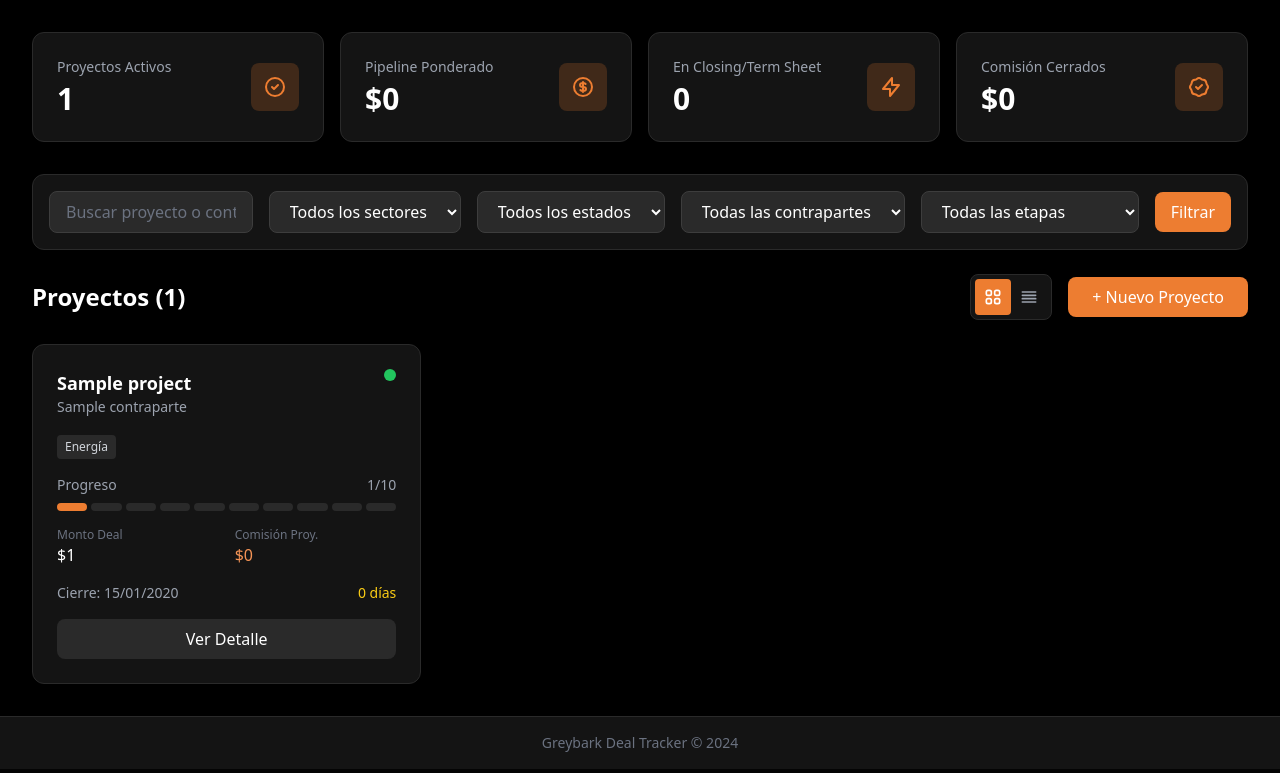
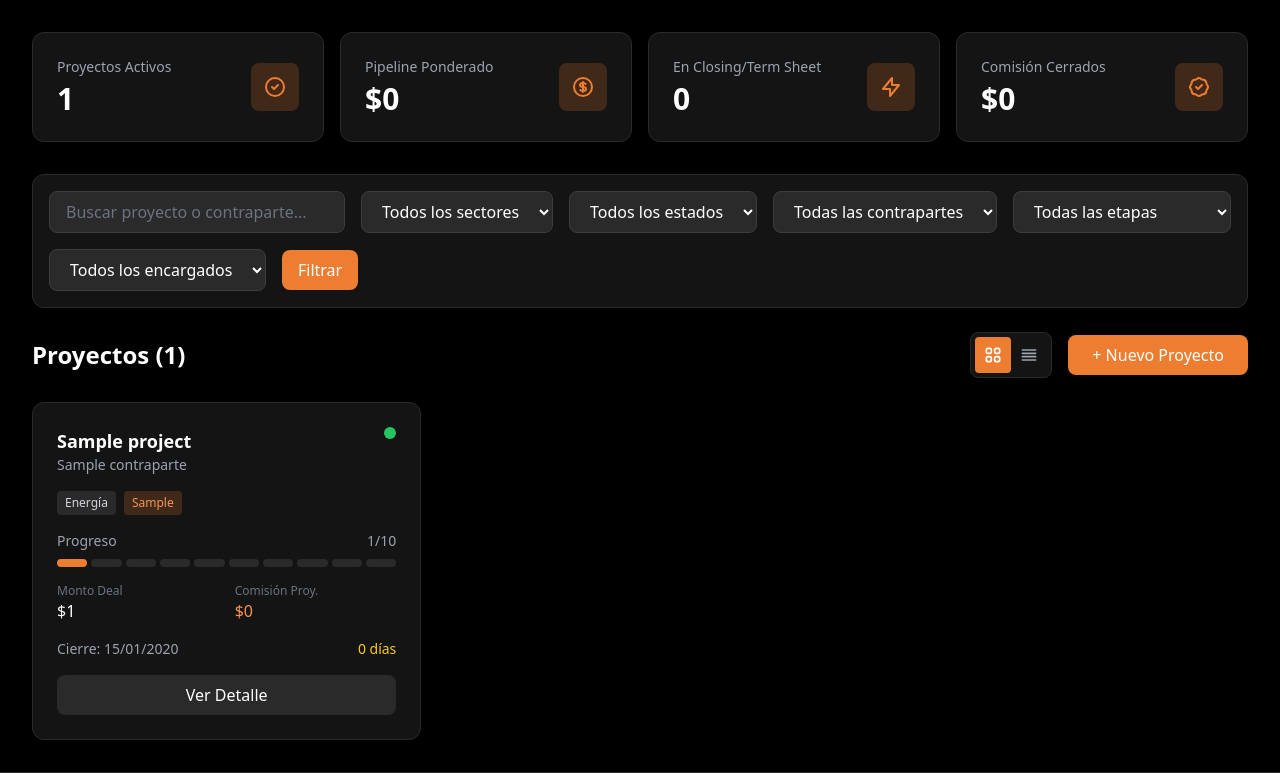
Before and after one commit to martinezosoriopablo/greybark-tracker, a FastAPI app: page / in a window 1280 px wide. Shown: the part 65-838 px from the top of the page. Run offline with FastAPI, Linux system fonts and the light colour scheme; tables that the repository leaves empty hold one stand-in row (values such as "Sample post"); some libraries are stand-ins or nearby versions.

Commit message:
Add encargado field to projects with filter support
- Add encargado field to Project model
- Add encargado selector in project create/edit form
- Display encargado in dashboard cards view (orange badge)
- Display encargado in dashboard list view (new column)
- Add encargado filter dropdown in dashboard
- Add /migrate-encargado-project endpoint for DB migration

Co-Authored-By: Claude Opus 4.5 <noreply@anthropic.com>

```diff
--- a/database.py
+++ b/database.py
@@ -93,6 +93,7 @@ class Project(SQLModel, table=True):
     fee_pct: float = Field(default=0.0)
     probabilidad: Optional[int] = Field(default=None, ge=0, le=100)
     estado: EstadoEnum = Field(default=EstadoEnum.ACTIVO)
+    encargado: str = Field(default="")
     fecha_inicio: Optional[datetime] = Field(default=None)
     fecha_cierre_estimada: Optional[datetime] = Field(default=None)
     notas: str = Field(default="")
--- a/main.py
+++ b/main.py
@@ -155,6 +155,37 @@ def migrate_v2():
     return {"status": "complete", "dialect": dialect, "results": results}
 
 
+@app.get("/migrate-encargado-project")
+def migrate_encargado_project():
+    """Migración para agregar campo encargado a la tabla project."""
+    from sqlalchemy import text
+    from database import engine
+
+    results = []
+    dialect = engine.dialect.name
+
+    def run(sql: str, label: str):
+        try:
+            with engine.begin() as conn:
+                conn.execute(text(sql))
+            results.append(f"OK: {label}")
+        except Exception as e:
+            results.append(f"SKIP {label}: {type(e).__name__}: {str(e).splitlines()[0]}")
+
+    if dialect == "postgresql":
+        run(
+            "ALTER TABLE project ADD COLUMN IF NOT EXISTS encargado VARCHAR NOT NULL DEFAULT ''",
+            "project.encargado agregada",
+        )
+    else:
+        run(
+            "ALTER TABLE project ADD COLUMN encargado VARCHAR NOT NULL DEFAULT ''",
+            "project.encargado agregada",
+        )
+
+    return {"status": "complete", "dialect": dialect, "results": results}
+
+
 @app.get("/migrate-milestones")
 def migrate_milestones():
     """One-time migration to remove 'Proyecto' milestone from existing projects"""
--- a/templates/dashboard.html
+++ b/templates/dashboard.html
@@ -109,13 +109,21 @@
             {% endfor %}
         </select>
 
+        <!-- Encargado Filter -->
+        <select name="encargado" class="bg-dark-500 border border-dark-400 rounded-lg px-4 py-2 text-white focus:outline-none focus:border-orange-500">
+            <option value="todos" {% if filter_encargado == 'todos' %}selected{% endif %}>Todos los encargados</option>
+            {% for e in encargados_list %}
+            <option value="{{ e }}" {% if filter_encargado == e %}selected{% endif %}>{{ e }}</option>
+            {% endfor %}
+        </select>
+
         <!-- Filter Button -->
         <button type="submit" class="bg-orange-500 hover:bg-orange-600 text-white px-4 py-2 rounded-lg transition">
             Filtrar
         </button>
 
         <!-- Clear Filters -->
-        {% if filter_search or filter_sector != 'todos' or filter_estado != 'todos' or filter_contraparte != 'todos' or filter_etapa != 'todos' %}
+        {% if filter_search or filter_sector != 'todos' or filter_estado != 'todos' or filter_contraparte != 'todos' or filter_etapa != 'todos' or filter_encargado != 'todos' %}
         <a href="/" class="text-gray-400 hover:text-white transition px-2">Limpiar</a>
         {% endif %}
     </form>
@@ -175,10 +183,17 @@
                 {% endif %}
             </div>
 
-            <!-- Sector Badge -->
-            <span class="inline-block px-2 py-1 text-xs rounded bg-dark-500 text-gray-300 mb-4">
-                {{ project.sector.value | title }}
-            </span>
+            <!-- Sector Badge and Encargado -->
+            <div class="flex items-center gap-2 mb-4">
+                <span class="inline-block px-2 py-1 text-xs rounded bg-dark-500 text-gray-300">
+                    {{ project.sector.value | title }}
+                </span>
+                {% if project.encargado %}
+                <span class="inline-block px-2 py-1 text-xs rounded bg-orange-500/20 text-orange-400">
+                    {{ project.encargado }}
+                </span>
+                {% endif %}
+            </div>
 
             <!-- Progress Bar (10 hitos) -->
             <div class="mb-4">
@@ -241,6 +256,7 @@
                 <tr class="text-left text-gray-400 text-sm border-b border-dark-500">
                     <th class="px-6 py-4">Proyecto</th>
                     <th class="px-6 py-4">Contraparte(s)</th>
+                    <th class="px-6 py-4">Encargado</th>
                     <th class="px-6 py-4">Sector</th>
                     <th class="px-6 py-4">Estado</th>
                     <th class="px-6 py-4">Progreso</th>
@@ -262,6 +278,13 @@
                             {% if project.contrapartes|length > 1 %}
                             <span class="text-orange-400 text-sm">+{{ project.contrapartes|length - 1 }}</span>
                             {% endif %}
+                        {% else %}
+                            <span class="text-gray-500">-</span>
+                        {% endif %}
+                    </td>
+                    <td class="px-6 py-4">
+                        {% if project.encargado %}
+                            <span class="text-orange-400">{{ project.encargado }}</span>
                         {% else %}
                             <span class="text-gray-500">-</span>
                         {% endif %}
@@ -315,13 +338,13 @@
     </svg>
     <h3 class="text-xl font-medium text-gray-400 mb-2">No hay proyectos</h3>
     <p class="text-gray-500 mb-6">
-        {% if filter_search or filter_sector != 'todos' or filter_estado != 'todos' or filter_contraparte != 'todos' or filter_etapa != 'todos' %}
+        {% if filter_search or filter_sector != 'todos' or filter_estado != 'todos' or filter_contraparte != 'todos' or filter_etapa != 'todos' or filter_encargado != 'todos' %}
         No se encontraron proyectos con los filtros aplicados.
         {% else %}
         Crea tu primer proyecto para comenzar a trackear deals.
         {% endif %}
     </p>
-    {% if filter_search or filter_sector != 'todos' or filter_estado != 'todos' or filter_contraparte != 'todos' or filter_etapa != 'todos' %}
+    {% if filter_search or filter_sector != 'todos' or filter_estado != 'todos' or filter_contraparte != 'todos' or filter_etapa != 'todos' or filter_encargado != 'todos' %}
     <a href="/" class="inline-block bg-dark-500 hover:bg-dark-400 text-white px-6 py-3 rounded-lg transition font-medium mr-2">
         Limpiar Filtros
     </a>
```
Also changed, not shown: routers/projects.py (+24 -0 lines), templates/project_form.html (+13 -0 lines).
